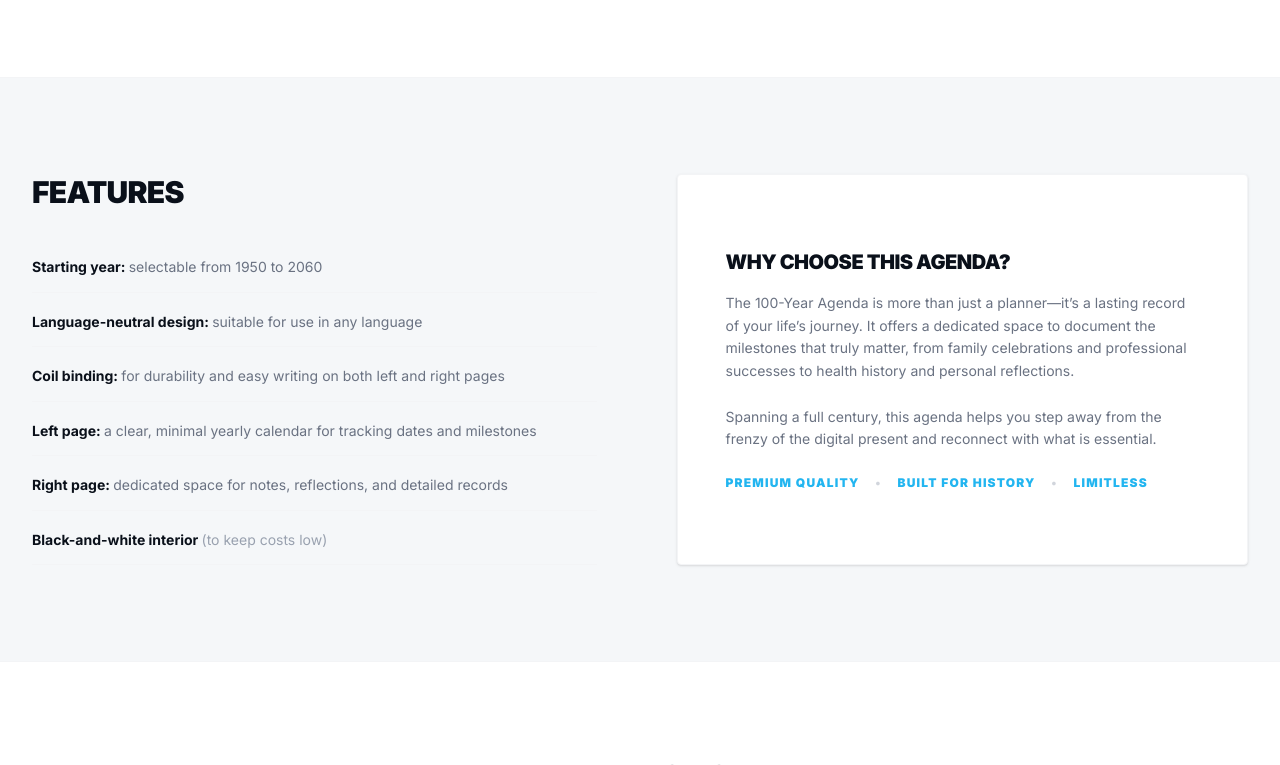
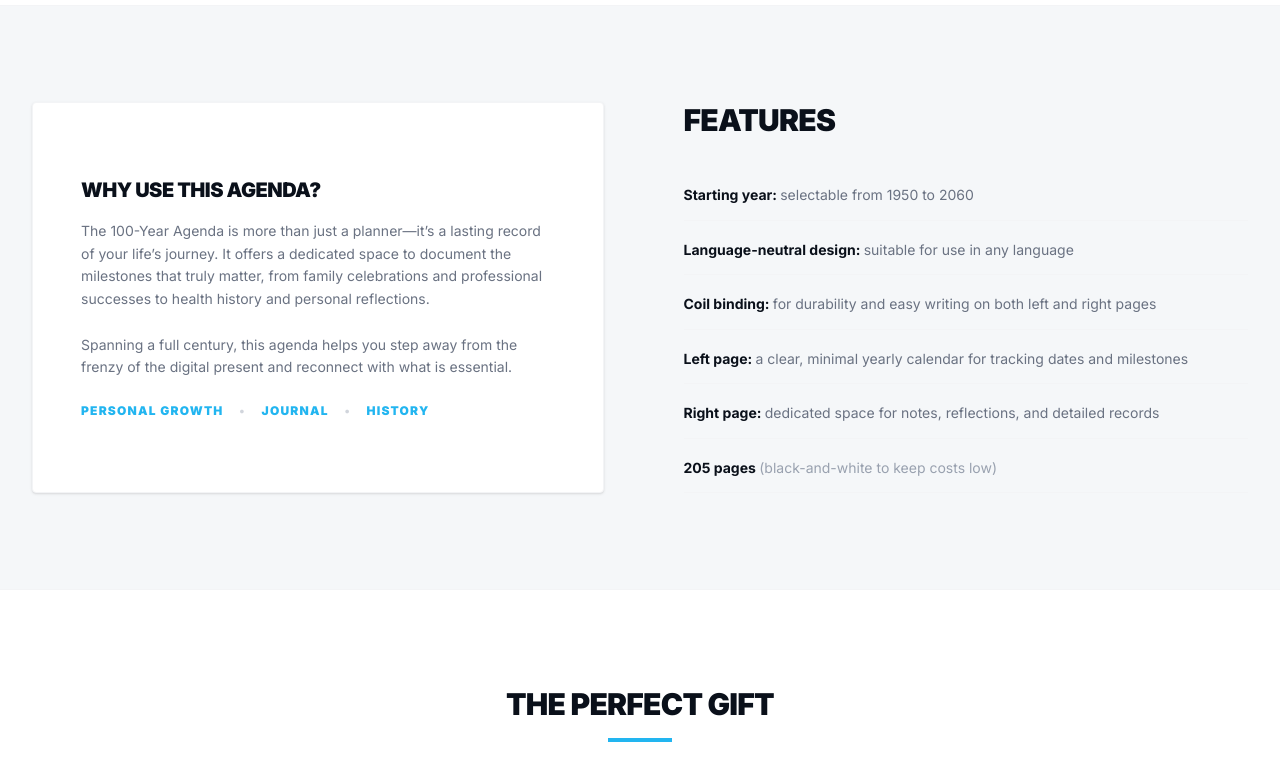
Before and after one commit to pcarbonn/pcarbonn.github.io, a website: page docs/index.html in a window 1280 px wide. Shown: the part 606-1371 px from the top of the page. Drawn offline with Linux system fonts and the light colour scheme.

Commit message:
new cover

```diff
--- a/docs/index.html
+++ b/docs/index.html
@@ -218,16 +218,16 @@
                     <!--<span class="text-sm font-medium text-emerald-600 bg-emerald-50 px-2 py-0.5 rounded">In Stock</span>-->
                 </div>
 
-                <div class="space-y-6 mb-12">
+                <!-- <div class="space-y-6 mb-12">
                     <div class="flex flex-col gap-1 text-sm">
-                        <!-- <span class="text-gray-400 font-bold uppercase tracking-wider text-[10px]">Format</span>
-                        <span class="font-bold">Coil binding</span> -->
+                        <span class="text-gray-400 font-bold uppercase tracking-wider text-[10px]">Format</span>
+                        <span class="font-bold">Coil binding</span>
                     </div>
                     <div class="flex flex-col gap-1 text-sm">
-                        <!-- <span class="text-gray-400 font-bold uppercase tracking-wider text-[10px]">Scope</span>
-                        <span class="font-bold">207 pages</span> -->
+                        <span class="text-gray-400 font-bold uppercase tracking-wider text-[10px]">Scope</span>
+                        <span class="font-bold">205 pages</span>
                     </div>
-                </div>
+                </div> -->
 
                 <div class="mb-8">
                     <div class="flex flex-wrap items-end gap-4">
@@ -277,6 +277,28 @@
         <section id="features" class="bg-[#F5F7F9] py-24 border-y border-gray-100 scroll-mt-20">
             <div class="max-w-7xl mx-auto px-4 sm:px-6 lg:px-8">
                 <div class="flex flex-col md:flex-row gap-20">
+                    <div
+                        class="md:w-1/2 flex flex-col justify-center bg-white p-12 rounded-sm border border-gray-100 shadow-sm">
+                        <h3 class="text-xl font-black mb-4 uppercase tracking-tight">Why Use This Agenda?</h3>
+                        <p class="text-gray-500 text-sm leading-relaxed mb-6">
+                            The 100-Year Agenda is more than just a planner—it’s a lasting record of your life’s
+                            journey.
+                            It offers a dedicated space to document the milestones that truly matter, from family
+                            celebrations and professional successes to health history and personal reflections.
+                            <br>
+                            <br>
+                            Spanning a full century, this agenda helps you step away from the frenzy of the
+                            digital present and reconnect with what is essential.
+                        </p>
+                        <div
+                            class="flex items-center gap-4 text-xs font-black uppercase tracking-widest text-[#22B5F0]">
+                            <span>Personal Growth</span>
+                            <span class="text-gray-300">•</span>
+                            <span>Journal</span>
+                            <span class="text-gray-300">•</span>
+                            <span>History</span>
+                        </div>
+                    </div>
                     <div class="md:w-1/2">
                         <h2 class="text-3xl font-black mb-8 tracking-tight uppercase">Features</h2>
                         <div class="space-y-1">
@@ -305,31 +327,9 @@
                                         detailed records</span></p>
                             </div>
                             <div class="py-4 border-b border-gray-100">
-                                <p class="text-sm font-bold leading-tight">Black-and-white interior <span
-                                        class="text-gray-400 font-medium">(to keep costs low)</span></p>
+                                <p class="text-sm font-bold leading-tight">205 pages <span
+                                        class="text-gray-400 font-medium">(black-and-white to keep costs low)</span></p>
                             </div>
-                        </div>
-                    </div>
-                    <div
-                        class="md:w-1/2 flex flex-col justify-center bg-white p-12 rounded-sm border border-gray-100 shadow-sm">
-                        <h3 class="text-xl font-black mb-4 uppercase tracking-tight">Why Choose This Agenda?</h3>
-                        <p class="text-gray-500 text-sm leading-relaxed mb-6">
-                            The 100-Year Agenda is more than just a planner—it’s a lasting record of your life’s
-                            journey.
-                            It offers a dedicated space to document the milestones that truly matter, from family
-                            celebrations and professional successes to health history and personal reflections.
-                            <br>
-                            <br>
-                            Spanning a full century, this agenda helps you step away from the frenzy of the
-                            digital present and reconnect with what is essential.
-                        </p>
-                        <div
-                            class="flex items-center gap-4 text-xs font-black uppercase tracking-widest text-[#22B5F0]">
-                            <span>Premium Quality</span>
-                            <span class="text-gray-300">•</span>
-                            <span>Built for History</span>
-                            <span class="text-gray-300">•</span>
-                            <span>Limitless</span>
                         </div>
                     </div>
                 </div>
--- a/package.json
+++ b/package.json
@@ -25,5 +25,8 @@
     "autoprefixer": "^10.4.23",
     "postcss": "^8.5.6",
     "tailwindcss": "^4.1.18"
+  },
+  "dependencies": {
+    "page-flip": "^2.0.7"
   }
 }
```
Also changed, not shown: docs/favicon.ico, docs/output.css, docs/social.png, 4 other files.
